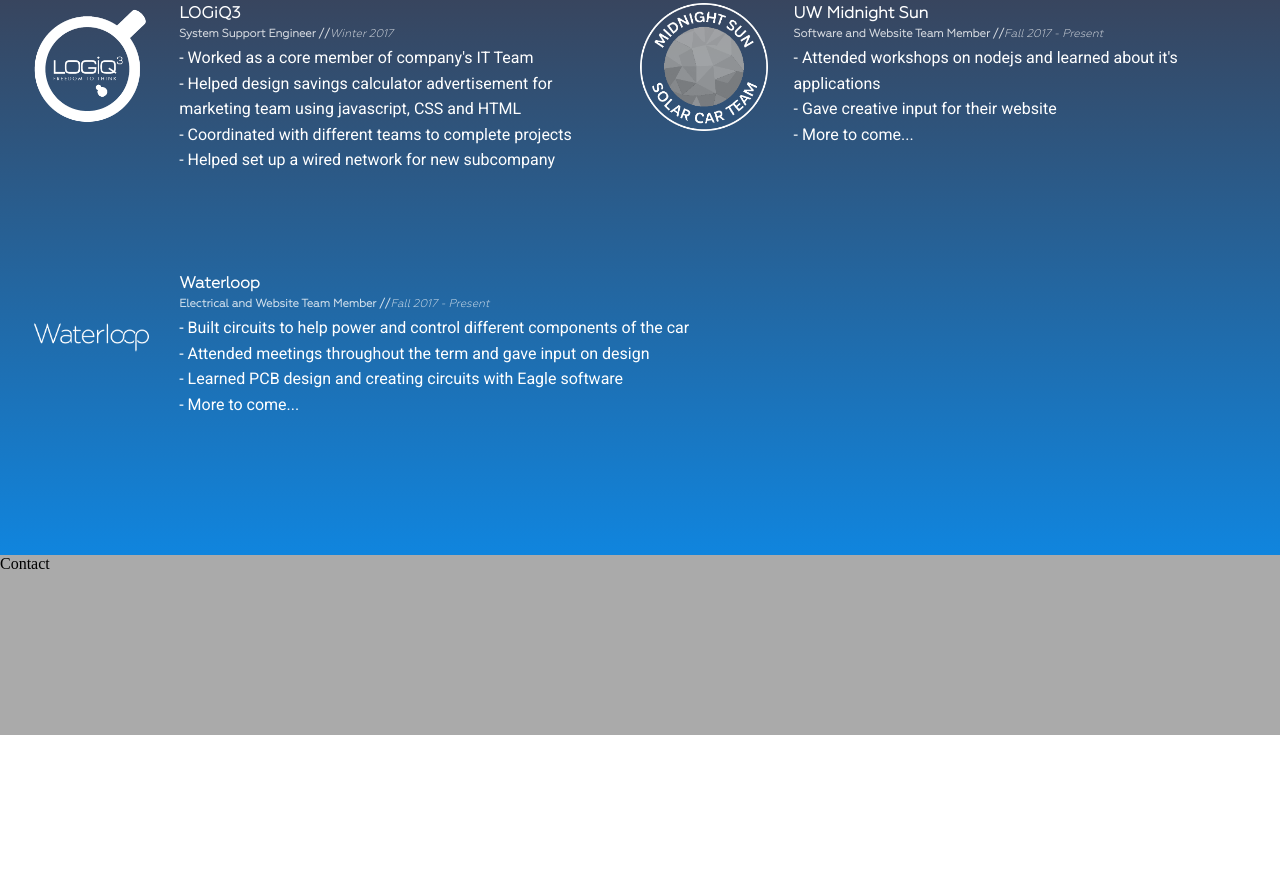
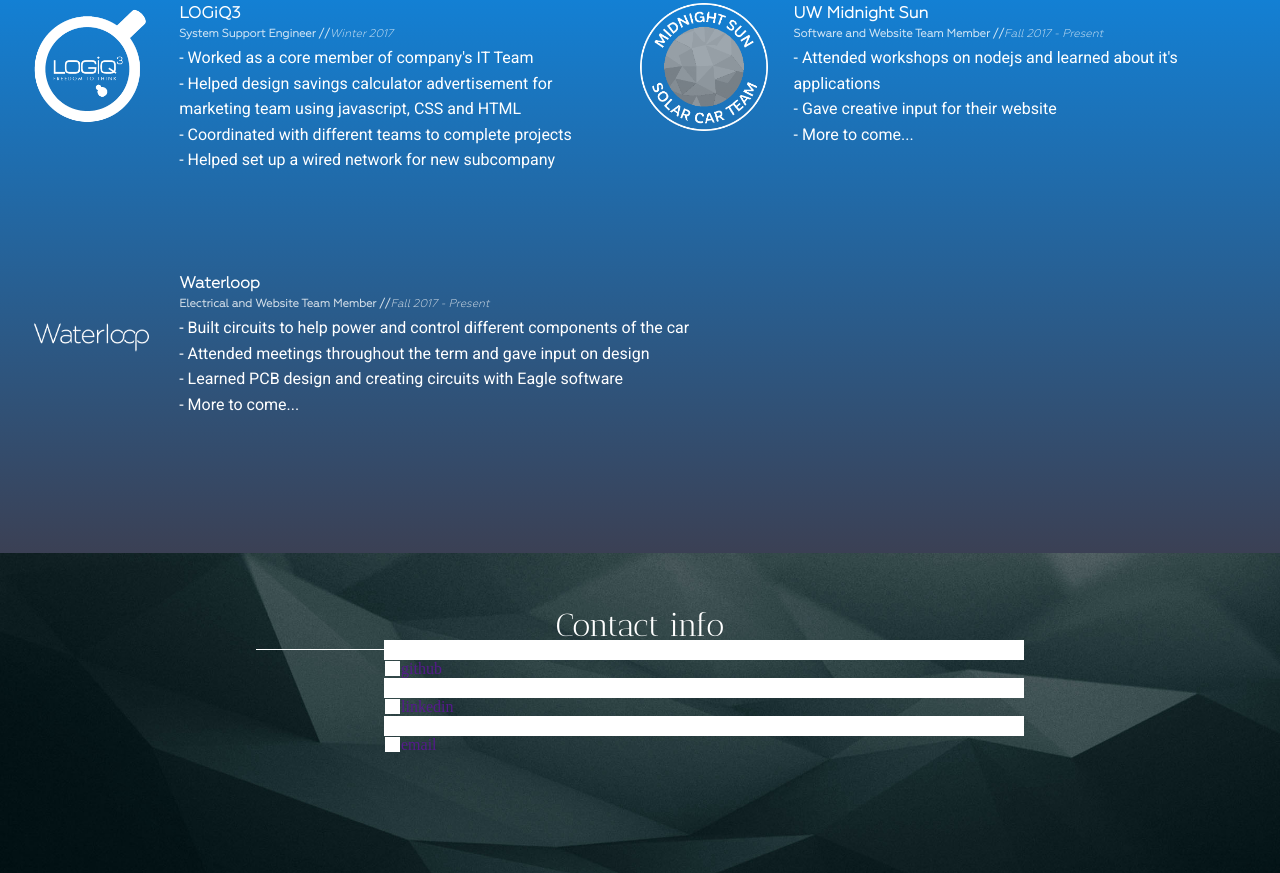
Before and after one commit to loicmurumba/loicmurumba.github.io, a plain HTML site: page index.html in a window 1280 px wide. Shown: the part 3167-4040 px from the top of the page. Before the commit the page ends 3902 px from the top, so only its background shows below. Drawn offline with Linux system fonts and the light colour scheme; a script that the page names is missing.

Commit message:
makes no sense

```diff
--- a/index.html
+++ b/index.html
@@ -31,7 +31,7 @@
 
 		if (height > 150){
 			$(".navbar").css({
-				 "background-color": "rgba(0,0,0,0.5)"
+				 "background-color": "rgba(0,0,0,0.8)"
 			});
 			$(".loic").css({
 				  "color": "white"
@@ -59,11 +59,11 @@
 </head>
 	<body>
 		<div class = "bar" id="about">
-		<div class="sh">
+			<div class="sh">
 			<h1 class="frt">Loïc Murumba</h1>
 			<h3 class="frt">Waterloo ECE Student</h3>
+			</div>
 		</div>
-</div>
 		<div class="abt">
 			<h2 class="cen col">About</h2>
 			<p class="abt col">Welcome to my website! You'll find a bunch of information about me and the things I enjoy doing, as well as a list of my achievements and experience working and volunteering. I'm an engineering student with a passion for programming and design, and I'm currently looking for a co-op position for the upcoming fall term. I made this website to expand my javascript, HTML, and jquery; I hope you enjoy it!
@@ -229,26 +229,52 @@
 				</div>
 
 			</div>
+		</div>
+			<footer id="footer">
+				<div class="foot">
+				<div id="line">
+					<h5 class="contact">Contact info</h5>
+				</div>
+					<div class="infoc">
+						<div class="icon" id="git"></div>
+						<a class="links" href="">
+							github
+						</a>
+					</div>
+					<div class="infoc">
+						<div class="icon" id="git"></div>
+						<a class="links" href="">
+							linkedin
+						</a>
+					</div>
+					<div class="infoc">
+						<div class="icon" id="git"></div>
+						<a class="links" href="">
+							email
+						</a>
+					</div>
 
+				</div>
+			</footer>
 
 			<nav class="navbar">
 				<h5 class="loic">Loïc Murumba</h5>
-				<a href="#footer">
+				<a class="b" href="#footer">
 					contact
 				</a>
-				<a href="#proj">
+				<a class="b" href="#proj">
 					projects
 				</a>
-				<a href="#academia">
+				<a class="b" href="#academia">
 					academia
 				</a>
-				<a class="l" href="#work">
+				<a class="b" id="l" href="#work">
 					work experience
 				</a>
-				<a href="#about">
+				<a class="b" href="#about">
 					about
 				</a>
 			</nav>
-			<footer id="footer">Contact</footer>
+
 	</body>
 </html>
--- a/loic.css
+++ b/loic.css
@@ -1,4 +1,4 @@
-a {
+a.b {
 	float : right;
 	color:#fff;
 transition: background-color .4s ease-in-out;
@@ -46,7 +46,7 @@
 h1{
 	font-family: 'geometria_lightlight';
 }
-.l{
+#l{
 	width:110px;
 	font-weight: 100;
 }
@@ -94,7 +94,7 @@
 a:hover{
 	background-color: rgba(255,255,255,.1);
 	width: 90px;
-}a.l:hover{
+}#l:hover{
 	width: 130px;
 
 }
@@ -299,7 +299,7 @@
 	border-top: solid white 2px;
 }
 #work-container{
-	background: linear-gradient(to bottom, #3B4054, #1085DE);
+	background: linear-gradient(to top, #3B4054, #1085DE);
 
 	top:390%;
 }
@@ -370,8 +370,60 @@
 }
 footer{
 	position: absolute;
-	background-color: #aaa;
-	bottom:-30%;
+	background-color: #1085DE;
+	top: 465%;
 	width: 100%;
-	height: 30%;
+	height: 40%;
 }
+.foot{
+	position: absolute;
+	width: 100%;
+	height: 100%;
+	background-image: url(contact.jpg);
+	background-attachment: fixed;
+	background-size: cover;
+}
+.contact{
+	width: 100%;
+	text-align:center;
+	color: white;
+	position: relative;
+	top: 10%;
+	font-weight: 100;
+	font-family: 'antic';
+	font-size: 2em;
+	padding-bottom: 5px;
+	border-bottom: solid white 1px;
+}
+a.links{
+	position: relative;
+float: left;
+margin: 0;
+
+text-decoration: none;
+}
+#line{
+	position: relative;
+	left: 20%;
+	width: 60%;
+	margin-bottom: 0;
+}
+.infoc{
+	padding-top: 20px;
+	display: block;
+	left: 30%;
+	width: 50%;
+	position: relative;
+top:-20%;
+clear: both;
+background-color: white;
+
+}
+.icon{
+	float: left;
+	margin: 1px;
+	padding: 0;
+	height: 15px;
+	width: 15px;
+	background-color: white;
+}
```
Also changed, not shown: contact.jpg (added).
